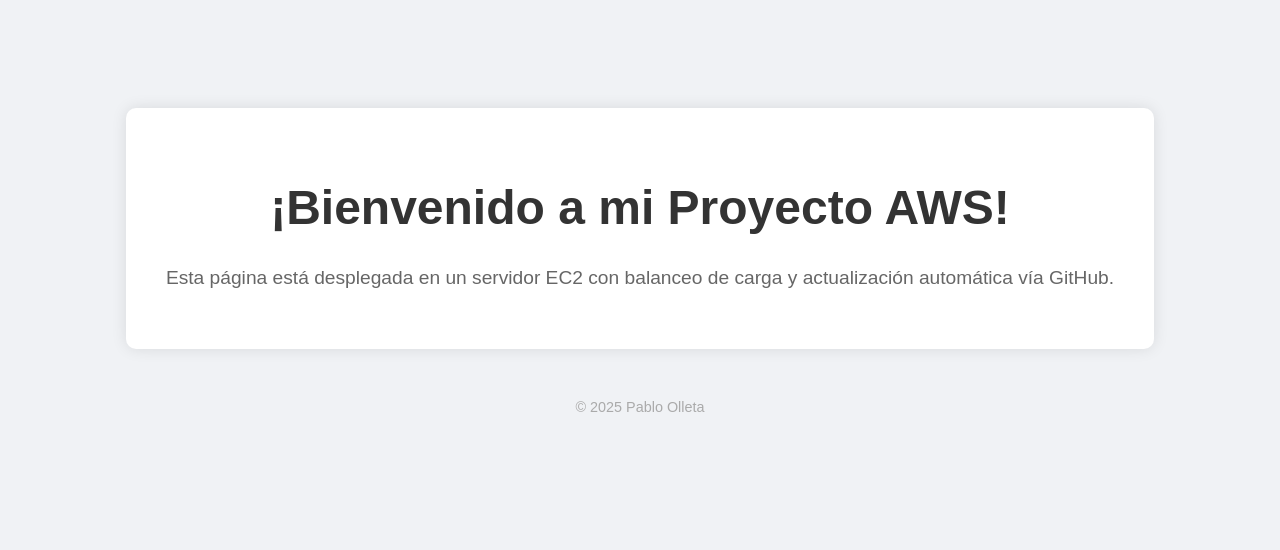
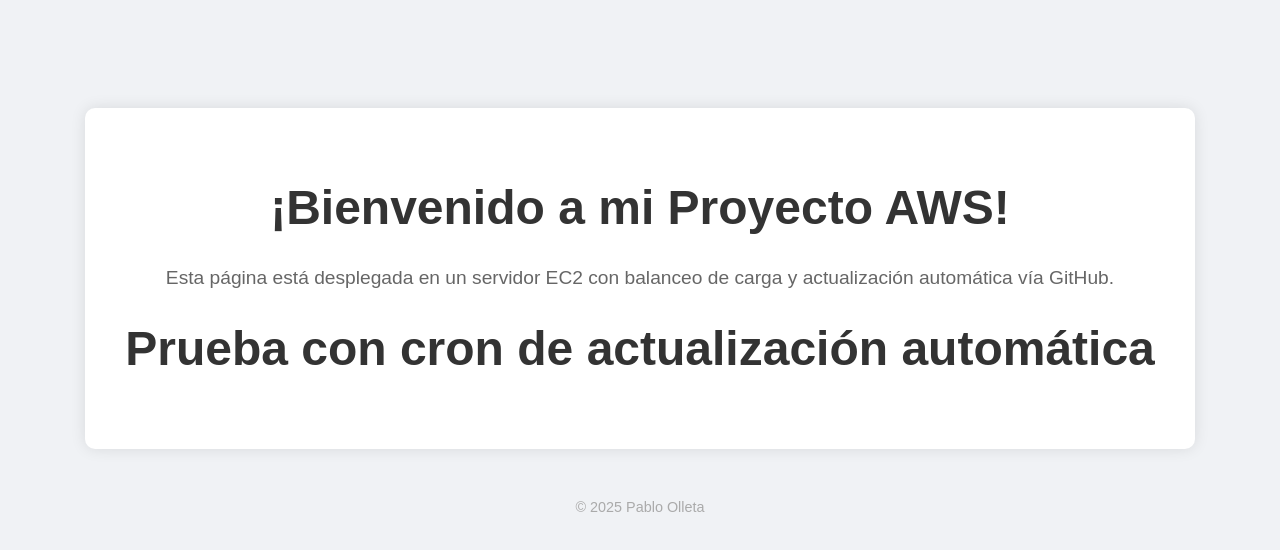
Before and after one commit to PabloOlletaa/ProyectoAWS, a plain HTML site: page index.html in a window 1280 px wide. Drawn offline with Linux system fonts and the light colour scheme.

Commit message:
Update index.html

```diff
--- a/index.html
+++ b/index.html
@@ -38,6 +38,7 @@
   <div class="container">
     <h1>¡Bienvenido a mi Proyecto AWS!</h1>
     <p>Esta página está desplegada en un servidor EC2 con balanceo de carga y actualización automática vía GitHub.</p>
+    <h1>Prueba con cron de actualización automática </h1>
   </div>
 
   <div class="footer">
```
